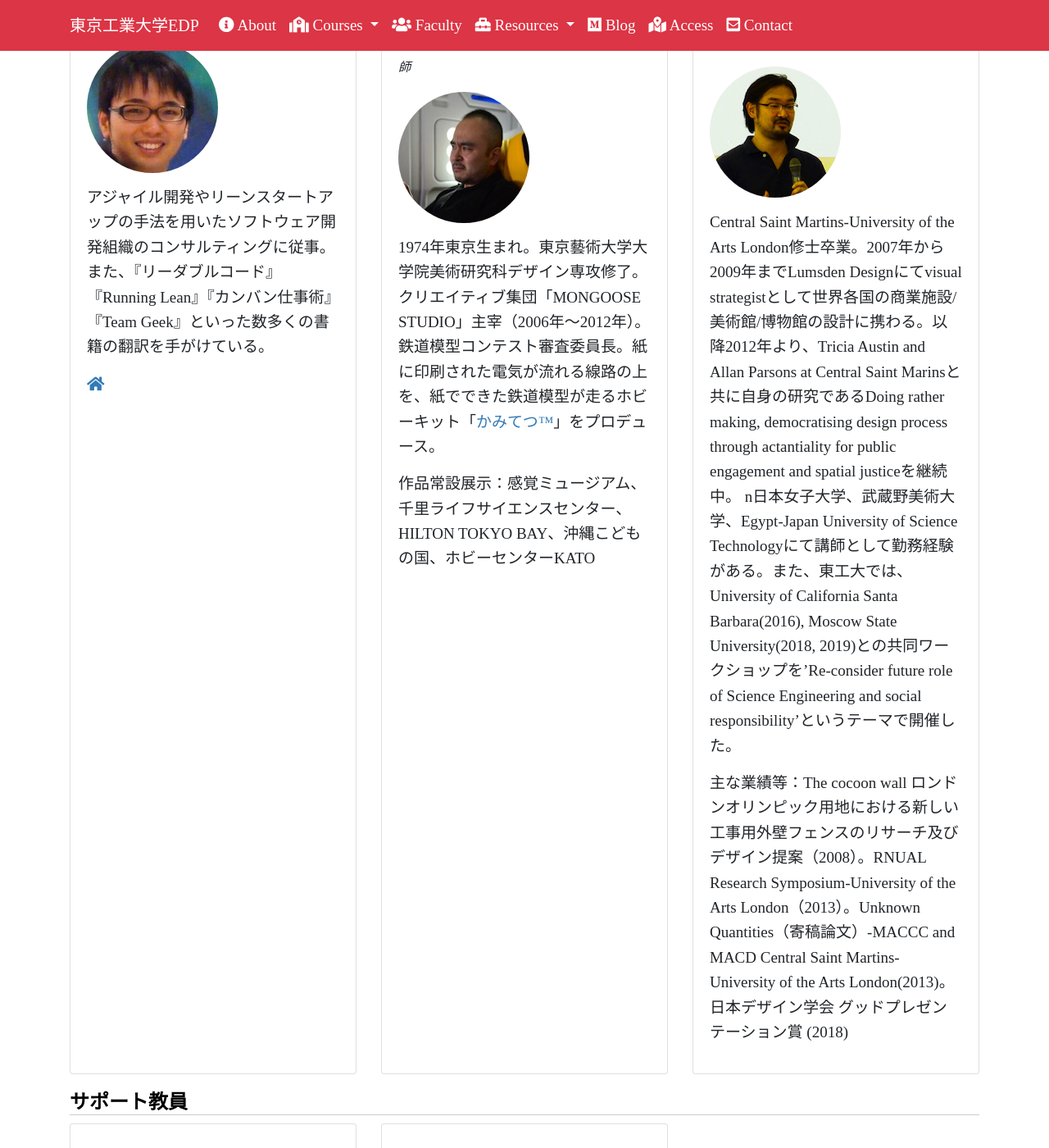
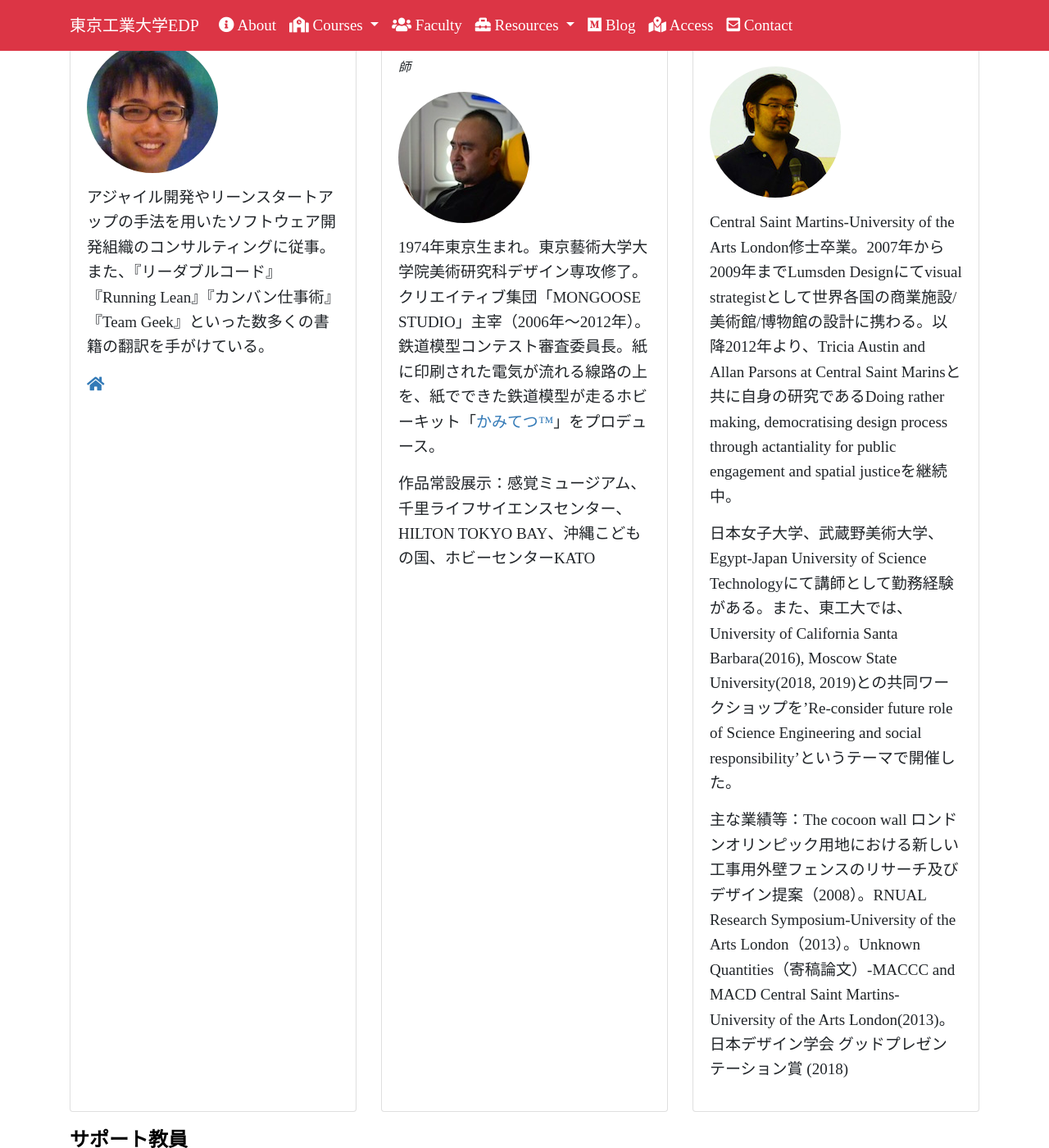
Before and after one commit to titech-edp/titech-edp.github.io, a Jekyll site: the page built from faculty-team/index.md, in a window 1280 px wide and 1400 px high, scrolled down 2696 px. Shown: the whole window at 82% size. Built offline with Jekyll 4.4.1, drawn with Linux system fonts in a browser that asks for light colours; nearby versions of some CDN libraries; library files that are not in the unit come from our copies; some of the changed lines change nothing that is shown.

Commit message:
Fix typo

```diff
--- a/_data/faculty-sa.yml
+++ b/_data/faculty-sa.yml
@@ -20,4 +20,4 @@
     - "Central Saint Martins 研究員"
   url: ""
   photo: "terui.jpg"
-  profile: "Central Saint Martins-University of the Arts London修士卒業。2007年から2009年までLumsden Designにてvisual strategistとして世界各国の商業施設/美術館/博物館の設計に携わる。以降2012年より、Tricia Austin and Allan Parsons at Central Saint Marinsと共に自身の研究であるDoing rather making, democratising design process through actantiality for public engagement and spatial justiceを継続中。\nn日本女子大学、武蔵野美術大学、Egypt-Japan University of Science Technologyにて講師として勤務経験がある。また、東工大では、University of California Santa Barbara(2016), Moscow State University(2018, 2019)との共同ワークショップを'Re-consider future role of Science Engineering and social responsibility’というテーマで開催した。\n\n主な業績等：The cocoon wall ロンドンオリンピック用地における新しい工事用外壁フェンスのリサーチ及びデザイン提案（2008）。RNUAL Research Symposium-University of the Arts London（2013）。Unknown Quantities（寄稿論文）-MACCC and MACD Central Saint Martins-University of the Arts London(2013)。日本デザイン学会 グッドプレゼンテーション賞 (2018)"
+  profile: "Central Saint Martins-University of the Arts London修士卒業。2007年から2009年までLumsden Designにてvisual strategistとして世界各国の商業施設/美術館/博物館の設計に携わる。以降2012年より、Tricia Austin and Allan Parsons at Central Saint Marinsと共に自身の研究であるDoing rather making, democratising design process through actantiality for public engagement and spatial justiceを継続中。\n\n日本女子大学、武蔵野美術大学、Egypt-Japan University of Science Technologyにて講師として勤務経験がある。また、東工大では、University of California Santa Barbara(2016), Moscow State University(2018, 2019)との共同ワークショップを'Re-consider future role of Science Engineering and social responsibility’というテーマで開催した。\n\n主な業績等：The cocoon wall ロンドンオリンピック用地における新しい工事用外壁フェンスのリサーチ及びデザイン提案（2008）。RNUAL Research Symposium-University of the Arts London（2013）。Unknown Quantities（寄稿論文）-MACCC and MACD Central Saint Martins-University of the Arts London(2013)。日本デザイン学会 グッドプレゼンテーション賞 (2018)"
```
